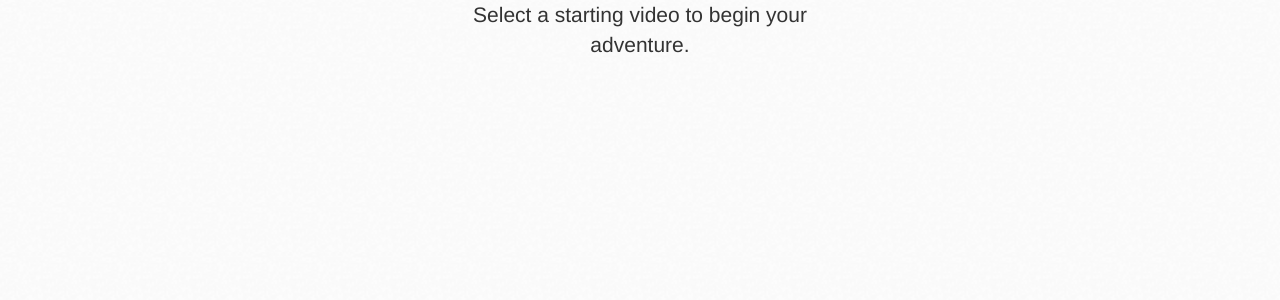
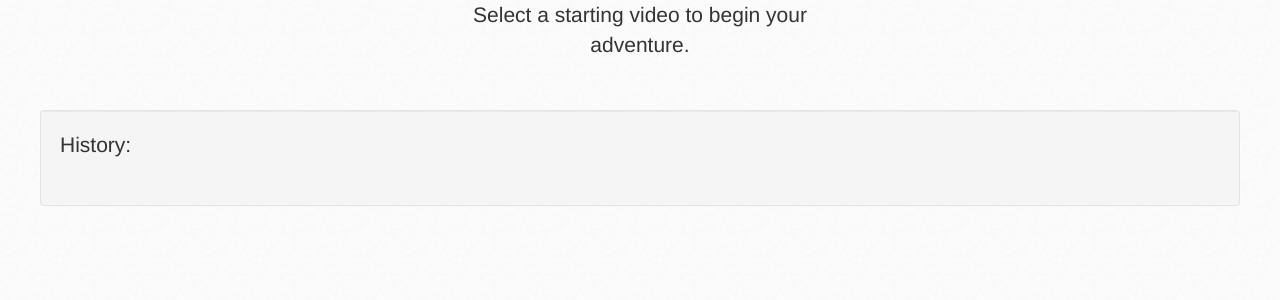
Before and after one commit to brianhou/YouTubeRadio, a Django app: page / in a window 1280 px wide. Shown: the part 348-648 px from the top of the page. Run offline with Django 3.2, Linux system fonts and the light colour scheme; some libraries are stand-ins or nearby versions.

Commit message:
fixed history bar well

```diff
--- a/YouTubeRadio/templates/adventure/index.html
+++ b/YouTubeRadio/templates/adventure/index.html
@@ -21,10 +21,14 @@
             <div id="ytplayer">You need Flash player 8+ and JavaScript enabled to view this video.</div>
             <div id="videoInfo"></div>
         </div>
-	<div class="clear"></div>
-        <div id="historyBox" class="row-fluid well">
+    </div>
+    <div class="clear"></div>
+    <div id="bottomBar" class="row-fluid">
+      <div id="historyBar" class="span12">
+	<div id="historyBox" class="well">
           <p class="lead">History:</p>
           <div id="watchHistory"></div>
-        </div>
+	</div>
+      </div>
     </div>
 {% endblock %}
--- a/adventure/static/css/style.css
+++ b/adventure/static/css/style.css
@@ -70,7 +70,6 @@ body {
   overflow-x: visible; }
 
 #watchHistory {
-  width: 100%;
   overflow-x: scroll; }
 
 #shareLink {
```
